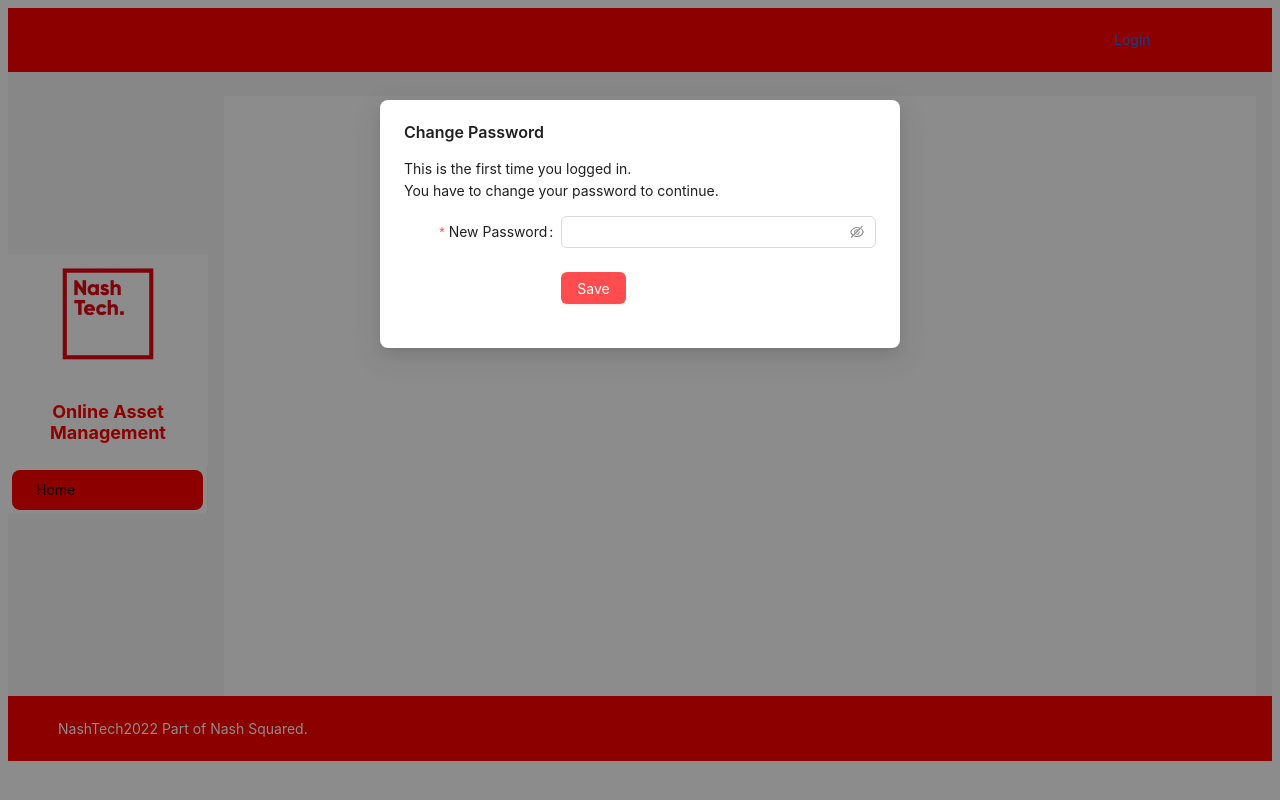
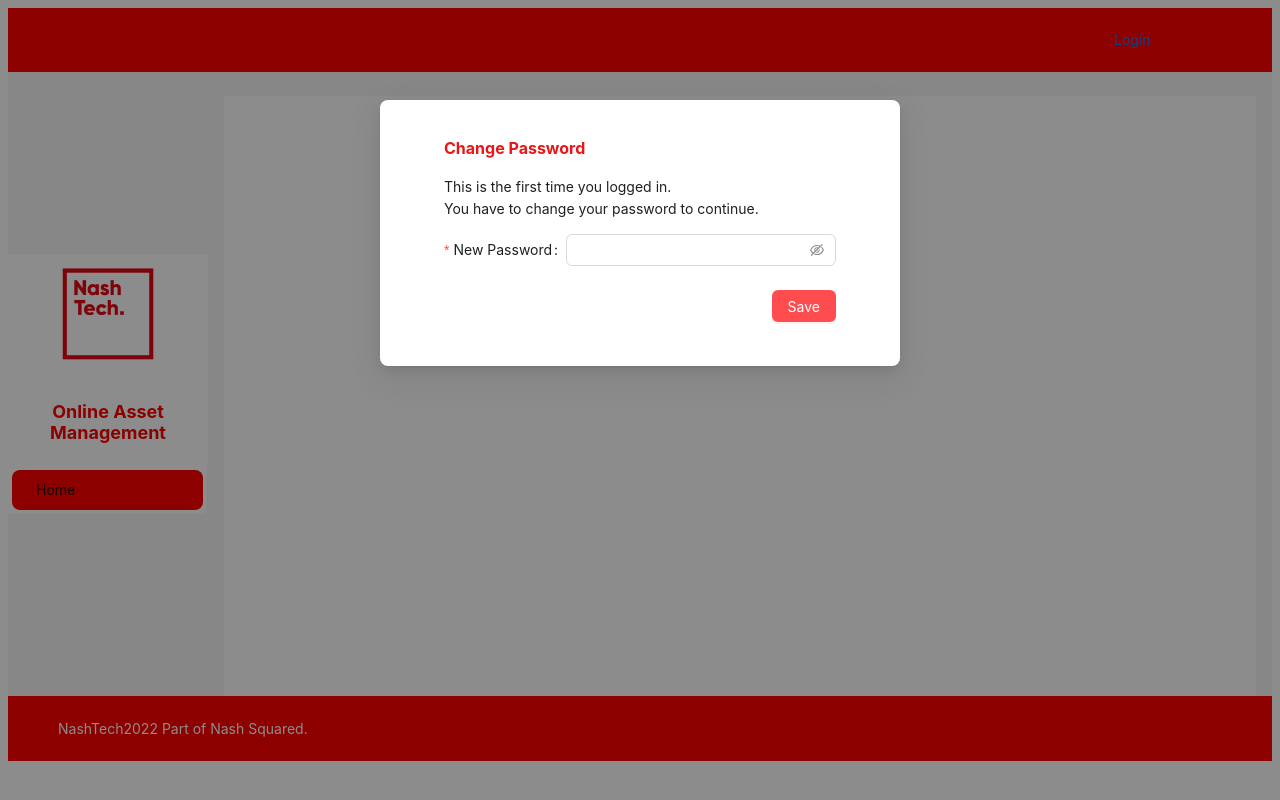
Before and after one commit to cowienduckie/TheRookiesFinal, a React (Create React App) app in the folder frontend/: page /change-password-first-time in a window 1280 px wide. Built offline with nearby package versions, Linux system fonts and the light colour scheme.

Commit message:
update login and change password first time page

```diff
--- a/frontend/src/Pages/AuthenticationPage/ChangePasswordFirstTimePage.jsx
+++ b/frontend/src/Pages/AuthenticationPage/ChangePasswordFirstTimePage.jsx
@@ -2,6 +2,12 @@ import { Button, Form, Input, Modal } from "antd";
 import { useNavigate } from "react-router-dom";
 import { changePassword } from "../../Apis/Accounts";
 import { TOKEN_KEY } from "../../Constants/SystemConstants";
+
+const titleStyles = {
+  paddingLeft: "40px",
+  color: "#eb1416",
+  fontWeight: "700",
+};
 
 export function ChangePasswordFirstTimePage() {
   const navigate = useNavigate();
@@ -10,7 +16,7 @@ export function ChangePasswordFirstTimePage() {
     console.log(values);
     console.log(localStorage.getItem(TOKEN_KEY));
 
-    await changePassword({...values});
+    await changePassword({ ...values });
 
     navigate("/");
   };
@@ -20,7 +26,13 @@ export function ChangePasswordFirstTimePage() {
   };
 
   return (
-    <Modal title="Change Password" open={true} closable={false} footer={false}>
+    <Modal
+      title={<p style={titleStyles}>Change Password</p>}
+      open={true}
+      closable={false}
+      footer={false}
+      bodyStyle={{ padding: "0 40px" }}
+    >
       <p>
         This is the first time you logged in.
         <br />
@@ -28,12 +40,6 @@ export function ChangePasswordFirstTimePage() {
       </p>
       <Form
         name="basic"
-        labelCol={{
-          span: 8,
-        }}
-        wrapperCol={{
-          span: 16,
-        }}
         initialValues={{
           remember: true,
         }}
@@ -53,12 +59,7 @@ export function ChangePasswordFirstTimePage() {
         >
           <Input.Password />
         </Form.Item>
-        <Form.Item
-          wrapperCol={{
-            offset: 8,
-            span: 16,
-          }}
-        >
+        <Form.Item style={{ textAlign: "right" }}>
           <Button type="primary" htmlType="submit" danger>
             Save
           </Button>
--- a/frontend/src/Pages/AuthenticationPage/LoginPage.jsx
+++ b/frontend/src/Pages/AuthenticationPage/LoginPage.jsx
@@ -5,7 +5,7 @@ import {
   EyeTwoTone,
   EyeInvisibleOutlined,
 } from "@ant-design/icons";
-import { Button, Form, Input, Modal } from "antd";
+import { Button, Form, Input, Modal, Space } from "antd";
 import { AuthContext } from "../../Contexts/AuthContext";
 import { useNavigate } from "react-router-dom";
 import { logIn } from "../../Apis/AuthenticationApis";
@@ -20,10 +20,14 @@ export function LoginPage() {
   const onFinish = (values) => {
     logIn(values)
       .then((userInfo) => {
-        authContext.setAuthInfo(userInfo.username, userInfo.role, userInfo.token);
+        authContext.setAuthInfo(
+          userInfo.username,
+          userInfo.role,
+          userInfo.token
+        );
 
         if (userInfo.isFirstTimeLogin) {
-          navigate("/")
+          navigate("/");
           navigate("/change-password-first-time");
         } else {
           navigate("/");
@@ -44,7 +48,7 @@ export function LoginPage() {
 
   return (
     <Modal
-      title="Login"
+      title={<h2 style={{ textAlign: "center" }}>Login</h2>}
       open={isModalOpen}
       footer={null}
       onCancel={handleOnClose}
@@ -83,7 +87,8 @@ export function LoginPage() {
             }
           />
         </Form.Item>
-        <Form.Item>
+        <Form.Item style={{ textAlign: "center" }}>
+          <Space>
             <Button
               type="primary"
               htmlType="submit"
@@ -95,6 +100,7 @@ export function LoginPage() {
             <Button danger onClick={handleOnClose}>
               Cancel
             </Button>
+          </Space>
         </Form.Item>
       </Form>
     </Modal>
```
Also changed, not shown: 2 other files (tests, documents, lock files or other folders). Lines whose indentation alone changed are shown as unchanged.
